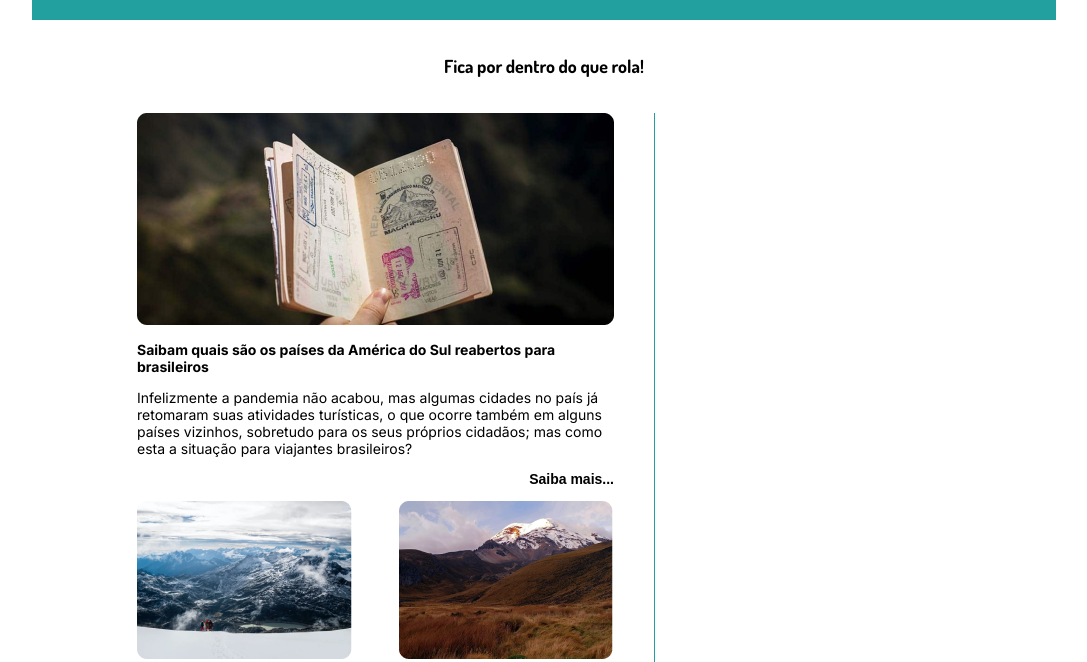
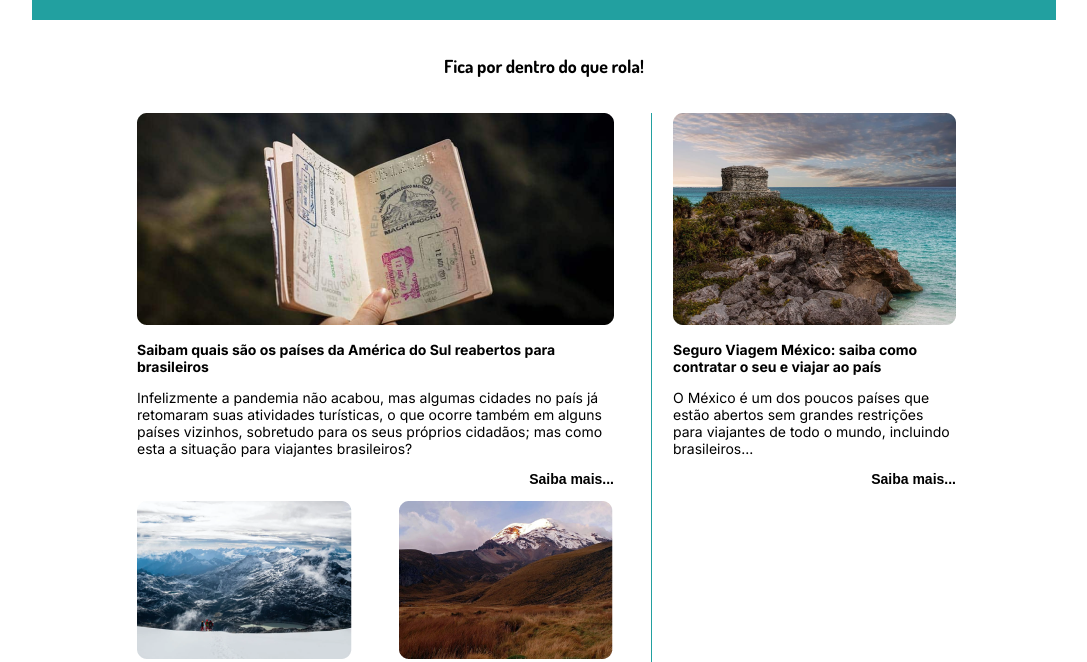
Before and after one commit to bifecombatatafrita/git-brq, a plain HTML site: page desafio sprint 3/index.html in a window 1280 px wide. Shown: the part 138-800 px from the top of the page, without its empty margins (96-1183 px from the left). Drawn offline with Linux system fonts and the light colour scheme.

Commit message:
reparo da pagina inicial

```diff
--- a/desafio sprint 3/css/estilo.css
+++ b/desafio sprint 3/css/estilo.css
@@ -83,7 +83,7 @@ header#titulo{
 
 div#esquerda{
     float: left;
-    width: 622px;
+    width: 619px;
     border-right: 1px solid  #22A0A0;
 
 }
@@ -157,13 +157,11 @@ div#direita{
     float: right;
     width: 400px;
     padding: 0px;
-    border: 1px solid black;
 }
 
 #mexico{
     margin-left: 17px;
     width: 283px;
-    border: 1px solid black;
 }
 
 #rodape{
```
